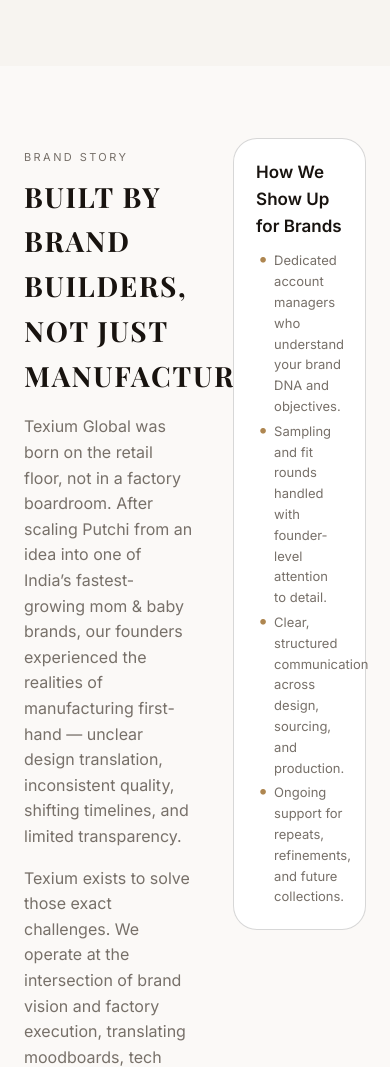
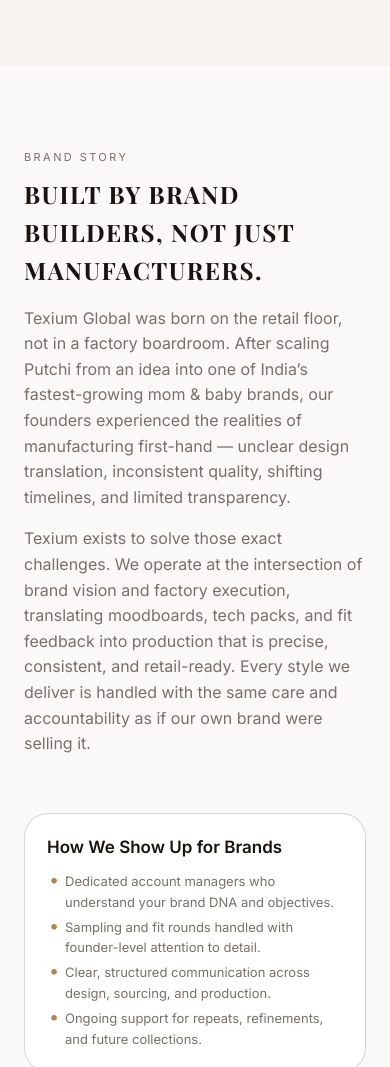
Before and after one commit to SathishS24d/texiumglobal, a plain HTML site: page index.html in a window 390 px wide. Shown: the part 7320-8387 px from the top of the page. Drawn offline with nearby package versions, Linux system fonts and the light colour scheme.

Commit message:
version 1.2.1

```diff
--- a/styles.css
+++ b/styles.css
@@ -1544,9 +1544,14 @@
 @media (max-width: 1040px) {
   .hero-inner,
   .about-layout,
+  .brand-story-layout,
   .clients-layout,
   .enquiry-layout,
   .product-detail-inner {
+    grid-template-columns: minmax(0, 1fr);
+  }
+
+  .mission-vision-grid {
     grid-template-columns: minmax(0, 1fr);
   }
 
@@ -1614,6 +1619,10 @@
     font-size: 32px;
   }
 
+  .brand-story-copy h2 {
+    font-size: 24px;
+  }
+
   .collections-grid,
   .product-grid,
   .products-list-grid,
```
